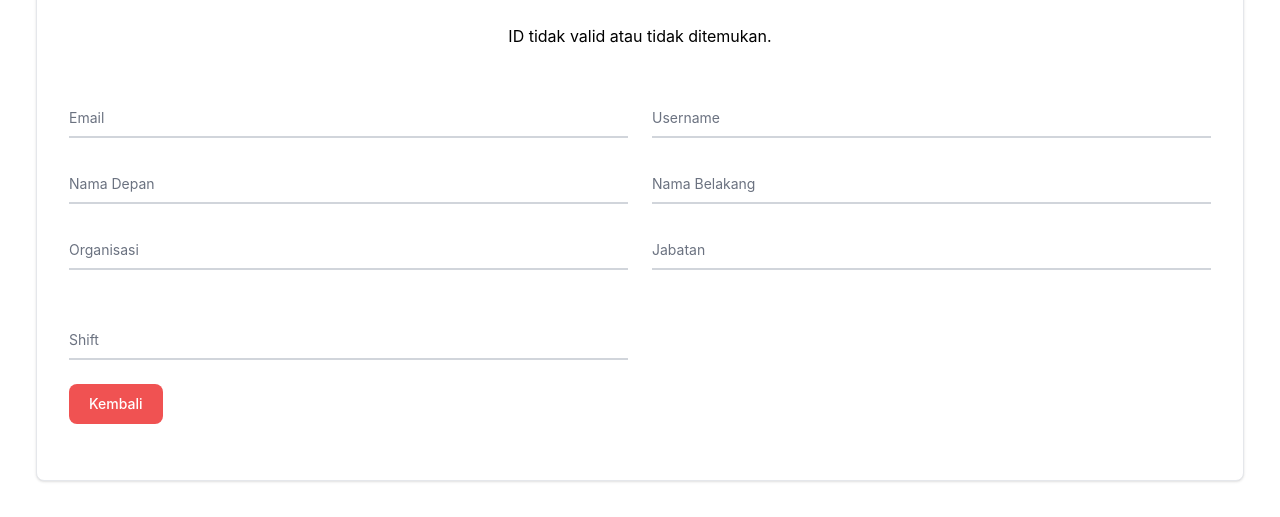
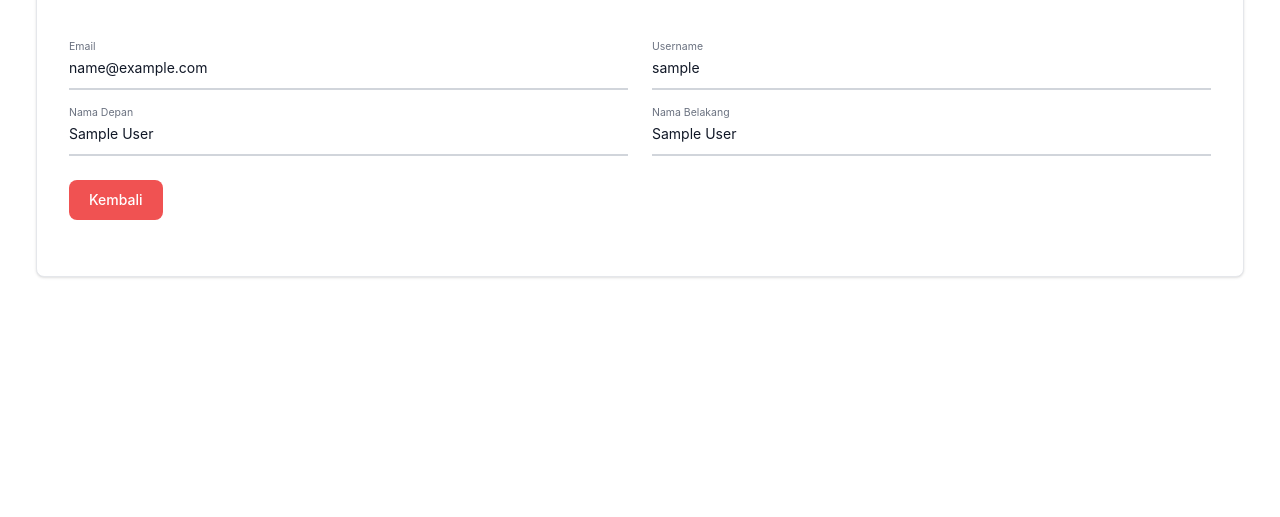
Before and after one commit to niscitacan12/barter, a CodeIgniter app: page /ExcAbsensiVersi1/superadmin/detail_user in a window 1280 px wide. Shown: the part 614-1131 px from the top of the page. After the commit the page ends 927 px from the top, so only its background shows below. Run offline with CodeIgniter, Linux system fonts and the light colour scheme; a user stored in the database is signed in; data comes from the database, SQL or seed files in the repository; tables that the repository leaves empty or names only in its code hold one stand-in row (values such as "Sample post"); data that the repository does not hold is empty; some libraries are stand-ins or nearby versions.

Commit message:
user detail superadmin

```diff
--- a/application/views/page/super_admin/detail_user.php
+++ b/application/views/page/super_admin/detail_user.php
@@ -24,33 +24,14 @@
                 <hr>
 
                 <div class="mt-7 text-left">
-
                     <!-- Form Input -->
                     <form action="" method="post" enctype="multipart/form-data">
 
-                  <div class="mt-5 text-center"> <!-- Mengubah kelas "text-left" menjadi "text-center" -->
-                      <img class="rounded-full w-96 h-96 mx-auto" src="https://cdnwpseller.gramedia.net/wp-content/uploads/2021/06/29145808/Bunga-Lavender.jpg" alt="image description">
-             <br>
-             <!-- GET Data Dan ID -->
-              <?php
-              $id_user = isset($_GET['id']) ? $_GET['id'] : null;
-              if ($id_user !== null) {
-                  // Panggil model untuk mendapatkan data user berdasarkan ID
-                  $this->load->model('super_model');
-                  $user = $this->super_model->getUserData($id_user);
-
-                  if ($user) {
-                      foreach ($user as $row) :
-                          // Tampilkan data user
-                          echo "ID: " . $row->id_user . "<br>";
-                      endforeach;
-                  } else {
-                      echo "Data user tidak ditemukan.";
-                  }
-              } else {
-                  echo "ID tidak valid atau tidak ditemukan.";
-              }
-              ?>
+                        <div class="mt-5 text-center">
+                            <!-- Mengubah kelas "text-left" menjadi "text-center" -->
+                            <img class="rounded-full w-96 h-96 mx-auto"
+                                src="https://cdnwpseller.gramedia.net/wp-content/uploads/2021/06/29145808/Bunga-Lavender.jpg"
+                                alt="image description">
                         </div>
 
                         <br>
@@ -58,17 +39,20 @@
                         <!-- email & username Input -->
                         <div class="grid md:grid-cols-2 md:gap-6">
                             <div class="relative z-0 w-full mb-6 group">
-                      <input type="text" name="email" id="email" value="<?php echo $row->email ?>"
+                                <input type="text" name="email" id="email"
                                     class="block py-2.5 px-0 w-full text-sm text-gray-900 bg-transparent border-0 border-b-2 border-gray-300 appearance-none dark:text-white dark:border-gray-600 dark:focus:border-blue-500 focus:outline-none focus:ring-0 focus:border-blue-600 peer"
-                          placeholder=" " autocomplete="off" required />
+                                    placeholder=" " autocomplete="off"
+                                    value="<?= isset($superadmin['email']) ? $superadmin['email'] : '' ?>" required />
                                 <label for="email"
                                     class="peer-focus:font-medium absolute text-sm text-gray-500 dark:text-gray-400 duration-300 transform -translate-y-6 scale-75 top-3 -z-10 origin-[0] peer-focus:left-0 peer-focus:text-blue-600 peer-focus:dark:text-blue-500 peer-placeholder-shown:scale-100 peer-placeholder-shown:translate-y-0 peer-focus:scale-75 peer-focus:-translate-y-6">
                                     Email</label>
                             </div>
                             <div class="relative z-0 w-full mb-6 group">
-                      <input type="text" name="username" id="username" value="<?php echo $row->username ?>"
+                                <input type="text" name="username" id="username"
                                     class="block py-2.5 px-0 w-full text-sm text-gray-900 bg-transparent border-0 border-b-2 border-gray-300 appearance-none dark:text-white dark:border-gray-600 dark:focus:border-blue-500 focus:outline-none focus:ring-0 focus:border-blue-600 peer"
-                          placeholder=" " autocomplete="off" required />
+                                    placeholder=" " autocomplete="off"
+                                    value="<?= isset($superadmin['username']) ? $superadmin['username'] : '' ?>"
+                                    required />
                                 <label for="username"
                                     class="peer-focus:font-medium absolute text-sm text-gray-500 dark:text-gray-400 duration-300 transform -translate-y-6 scale-75 top-3 -z-10 origin-[0] peer-focus:left-0 peer-focus:text-blue-600 peer-focus:dark:text-blue-500 peer-placeholder-shown:scale-100 peer-placeholder-shown:translate-y-0 peer-focus:scale-75 peer-focus:-translate-y-6">
                                     Username</label>
@@ -78,53 +62,26 @@
                         <!-- Nama Depan & Nama Belakang Input -->
                         <div class="grid md:grid-cols-2 md:gap-6">
                             <div class="relative z-0 w-full mb-6 group">
-                      <input type="text" name="nama_depan" id="nama_depan" value="<?php echo $row->nama_depan ?>"
+                                <input type="text" name="nama_depan" id="nama_depan"
                                     class="block py-2.5 px-0 w-full text-sm text-gray-900 bg-transparent border-0 border-b-2 border-gray-300 appearance-none dark:text-white dark:border-gray-600 dark:focus:border-blue-500 focus:outline-none focus:ring-0 focus:border-blue-600 peer"
-                          placeholder=" " autocomplete="off" required />
+                                    placeholder=" " autocomplete="off"
+                                    value="<?= isset($superadmin['nama_depan']) ? $superadmin['nama_depan'] : '' ?>"
+                                    required />
                                 <label for="nama_depan"
                                     class="peer-focus:font-medium absolute text-sm text-gray-500 dark:text-gray-400 duration-300 transform -translate-y-6 scale-75 top-3 -z-10 origin-[0] peer-focus:left-0 peer-focus:text-blue-600 peer-focus:dark:text-blue-500 peer-placeholder-shown:scale-100 peer-placeholder-shown:translate-y-0 peer-focus:scale-75 peer-focus:-translate-y-6">Nama
                                     Depan</label>
                             </div>
                             <div class="relative z-0 w-full mb-6 group">
-                      <input type="text" name="nama_belakang" id="nama_belakang" value="<?php echo $row->nama_belakang ?>"
+                                <input type="text" name="nama_belakang" id="nama_belakang"
                                     class="block py-2.5 px-0 w-full text-sm text-gray-900 bg-transparent border-0 border-b-2 border-gray-300 appearance-none dark:text-white dark:border-gray-600 dark:focus:border-blue-500 focus:outline-none focus:ring-0 focus:border-blue-600 peer"
-                          placeholder=" " autocomplete="off" required />
+                                    placeholder=" " autocomplete="off"
+                                    value="<?= isset($superadmin['nama_belakang']) ? $superadmin['nama_belakang'] : '' ?>"
+                                    required />
                                 <label for="nama_belakang"
                                     class="peer-focus:font-medium absolute text-sm text-gray-500 dark:text-gray-400 duration-300 transform -translate-y-6 scale-75 top-3 -z-10 origin-[0] peer-focus:left-0 peer-focus:text-blue-600 peer-focus:dark:text-blue-500 peer-placeholder-shown:scale-100 peer-placeholder-shown:translate-y-0 peer-focus:scale-75 peer-focus:-translate-y-6">Nama
                                     Belakang</label>
                             </div>
                         </div>
-              <!-- Organisasi input-->
-              <div class="grid md:grid-cols-2 md:gap-6">
-                  <div class="relative z-0 w-full mb-6 group">
-                  <input type="text" name="organisasi" id="organisasi" value="<?php echo nama_organisasi($row->id_organisasi); ?>"
-
-                          class="block py-2.5 px-0 w-full text-sm text-gray-900 bg-transparent border-0 border-b-2 border-gray-300 appearance-none dark:text-white dark:border-gray-600 dark:focus:border-blue-500 focus:outline-none focus:ring-0 focus:border-blue-600 peer"
-                          placeholder=" " autocomplete="off" required />
-                      <label for="organisasi"
-                          class="peer-focus:font-medium absolute text-sm text-gray-500 dark:text-gray-400 duration-300 transform -translate-y-6 scale-75 top-3 -z-10 origin-[0] peer-focus:left-0 peer-focus:text-blue-600 peer-focus:dark:text-blue-500 peer-placeholder-shown:scale-100 peer-placeholder-shown:translate-y-0 peer-focus:scale-75 peer-focus:-translate-y-6">
-                          Organisasi</label>
-                  </div>
-                  <!-- Jabatan Input -->
-                  <div class="relative z-0 w-full mb-6 group">
-                      <input type="text" name="jabatan" id="jabatan" value="<?php echo nama_jabatan($row->id_jabatan); ?>"
-                          class="block py-2.5 px-0 w-full text-sm text-gray-900 bg-transparent border-0 border-b-2 border-gray-300 appearance-none dark:text-white dark:border-gray-600 dark:focus:border-blue-500 focus:outline-none focus:ring-0 focus:border-blue-600 peer"
-                          placeholder=" " autocomplete="off" required />
-                      <label for="jabatan"
-                          class="peer-focus:font-medium absolute text-sm text-gray-500 dark:text-gray-400 duration-300 transform -translate-y-6 scale-75 top-3 -z-10 origin-[0] peer-focus:left-0 peer-focus:text-blue-600 peer-focus:dark:text-blue-500 peer-placeholder-shown:scale-100 peer-placeholder-shown:translate-y-0 peer-focus:scale-75 peer-focus:-translate-y-6">
-                          Jabatan</label>
-                  </div>
-                  <!-- Shift Input -->
-                  <div class="relative z-0 w-full mb-6 group">
-                      <input type="text" name="shift" id="shift" value="<?php echo nama_shift($row->id_shift); ?>"
-                          class="block py-2.5 px-0 w-full text-sm text-gray-900 bg-transparent border-0 border-b-2 border-gray-300 appearance-none dark:text-white dark:border-gray-600 dark:focus:border-blue-500 focus:outline-none focus:ring-0 focus:border-blue-600 peer"
-                          placeholder=" " autocomplete="off" required />
-                      <label for="shift"
-                          class="peer-focus:font-medium absolute text-sm text-gray-500 dark:text-gray-400 duration-300 transform -translate-y-6 scale-75 top-3 -z-10 origin-[0] peer-focus:left-0 peer-focus:text-blue-600 peer-focus:dark:text-blue-500 peer-placeholder-shown:scale-100 peer-placeholder-shown:translate-y-0 peer-focus:scale-75 peer-focus:-translate-y-6">
-                          Shift</label>
-                  </div>
-              </div>
-
                         <!-- Button -->
                         <div class="flex justify-between">
                             <a class="focus:outline-none text-white bg-red-500 hover:bg-red-800 focus:ring-4 focus:ring-red-300 font-medium rounded-lg text-sm px-5 py-2.5 mr-2 mb-2 dark:bg-red-600 dark:hover:bg-red-700 dark:focus:ring-red-900"
@@ -135,4 +92,5 @@
         </div>
     </div>
 </body>
+
 </html>
```
Lines whose indentation alone changed are shown as unchanged.
